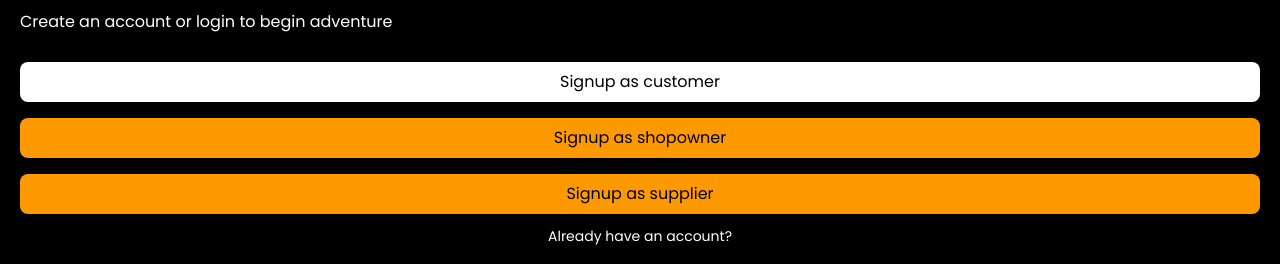
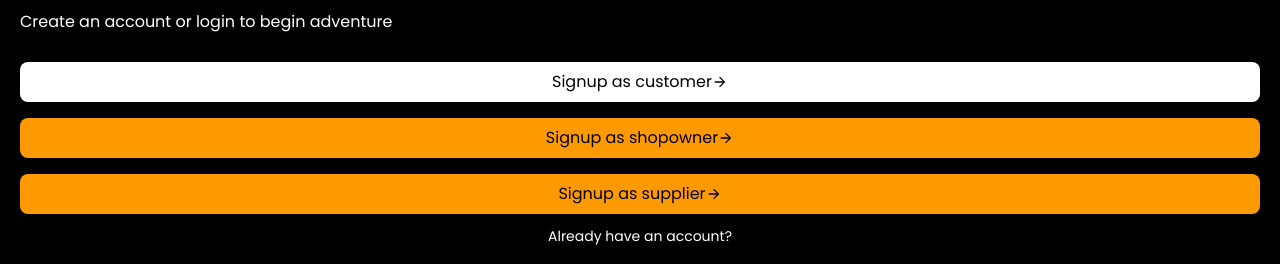
Before and after one commit to MuhammedJaseemVK/storio-frontend, a Next.js app in the folder storio1/: page /index-Try in a window 1280 px wide. Shown: the part 454-718 px from the top of the page. Built offline with nearby package versions, Linux system fonts and the light colour scheme.

Commit message:
modified index-Try page

```diff
--- a/storio1/src/pages/index-Try.js
+++ b/storio1/src/pages/index-Try.js
@@ -1,8 +1,10 @@
 import React from 'react'
-import { MdArrowBack } from "react-icons/md";
-import Input from '@/components/inputs/Input';
+import { MdArrowBack } from "react-icons/md";;
 import Heading from '@/components/inputs/Heading';
 import Subtext from '@/components/inputs/Subtext';
+import Button from '@/components/inputs/Button';
+import { MdOutlineArrowForward } from "react-icons/md";
+
 
 export default function index1() {
   return (
@@ -12,15 +14,11 @@ export default function index1() {
               <Heading text1="Let's get" text2='Started' />
               <Subtext text='Create an account or login to begin adventure'></Subtext>
               <div className='flex flex-col items-center justify-center text-black text-base'>
-                  <button className='bg-white w-full  px-3 py-2 mt-4 rounded-lg'>
-                      Signup as customer
+                  <button className='bg-white flex justify-center w-full items-center text-black text-base rounded-lg px-3 py-2 mt-4'>
+                      Signup as customer<MdOutlineArrowForward />
                   </button>
-                  <button className='bg-[#ff9900] w-full px-3 py-2 mt-4 rounded-lg'>
-                      Signup as shopowner
-                  </button>
-                  <button className='bg-[#ff9900] w-full px-3 py-2 mt-4 rounded-lg'>
-                      Signup as supplier
-                  </button>
+                    <Button text="Signup as shopowner"/>
+                    <Button text="Signup as supplier" />
               </div>
               <p className='text-sm text-white text-center'>Already have an account?</p>
         </div>
```
